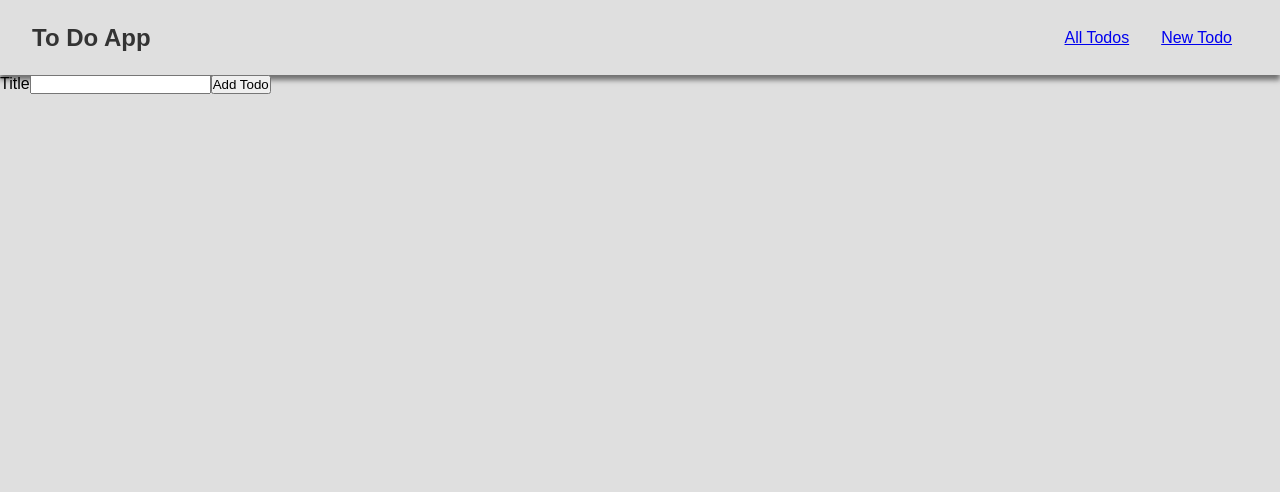
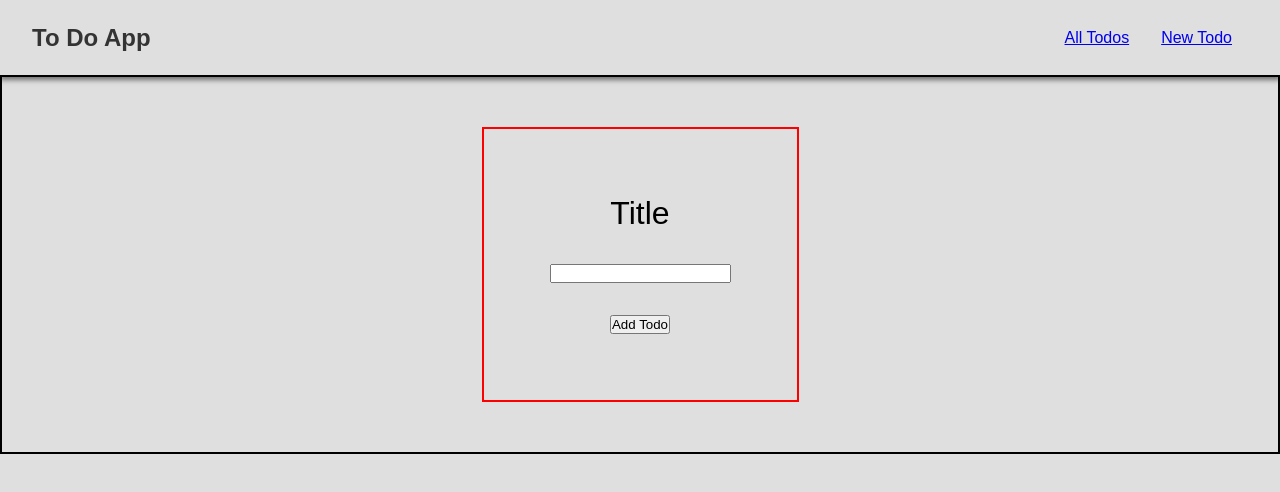
Before and after one commit to ericnoonan00/first-react-app, a React (Create React App) app: page /new-todo in a window 1280 px wide. Shown: the top 492 px of the page. Built offline with nearby package versions, Linux system fonts and the light colour scheme.

Commit message:
added stuff

```diff
--- a/public/index.html
+++ b/public/index.html
@@ -3,6 +3,9 @@
   <head>
     <meta charset="utf-8" />
     <link rel="icon" href="%PUBLIC_URL%/favicon.ico" />
+    <link rel="preconnect" href="https://fonts.googleapis.com">
+    <link rel="preconnect" href="https://fonts.gstatic.com" crossorigin>
+    <link href="https://fonts.googleapis.com/css2?family=Montserrat&family=Zilla+Slab&display=swap" rel="stylesheet">
     <meta name="viewport" content="width=device-width, initial-scale=1" />
     <meta name="theme-color" content="#000000" />
     <meta
--- a/src/components/todos/NewTodoForm.js
+++ b/src/components/todos/NewTodoForm.js
@@ -1,4 +1,6 @@
 import { useRef } from "react";
+import classes from './NewTodoForm.module.css';
+
 const NewTodoForm = (props) => {
 
 	const titleInputRef = useRef();
@@ -20,13 +22,13 @@ const NewTodoForm = (props) => {
 	}
 
 	return (
-		<div>
-			<form onSubmit={submitHandler}>
-				<label htmlFor="">Title</label>
-				<input id="title" type="text" ref={titleInputRef} required />
-				<button>Add Todo</button>
+		<section className={classes.formSection}>
+			<form onSubmit={submitHandler} className={classes.formContent}>
+				<label htmlFor="" className={classes.formLabel}>Title</label>
+				<input id="title" type="text" ref={titleInputRef} required className={classes.formInput} />
+				<button className={classes.formSubmit}>Add Todo</button>
 			</form>
-		</div>
+		</section>
 	);
 };
 
--- /dev/null
+++ b/src/components/todos/NewTodoForm.module.css
@@ -0,0 +1,27 @@
+.formSection {
+  display: flex;
+  width: 100%;
+  border: 2px solid;
+  justify-content: center;
+}
+
+.formContent {
+  display: flex;
+  flex-direction: column;
+  align-items: center;
+  border: 2px solid red;
+  padding: 50px;
+  margin: 50px;
+}
+
+.formContent > * {
+  margin: 1rem;
+}
+
+.formLabel {
+  font-size: 2rem;
+}
+
+.formInput {}
+
+.formSubmit {}
--- a/src/components/todos/Todo.js
+++ b/src/components/todos/Todo.js
@@ -15,15 +15,6 @@ const Todo = (props) => {
 				return repsonse.json();
 			})
 			.then((data) => {
-				//CREATES AN ARRAY OF DATA INSTEAD OF JUST AN OBJECT
-				// const todos = [];
-				// for (const key in data) {
-				// 	const todo = {
-				// 		id: key,
-				// 		...data[key],
-				// 	};
-				// 	todos.push(todo);
-				//
 				setLoadedData(data);
 			});
 	}, []);
@@ -48,21 +39,25 @@ const Todo = (props) => {
 		const valueID = getIDviaTitle(loadedData, props.title);
 
 		fetch(
-			`https://first-react-project-371a6-default-rtdb.firebaseio.com/todos.json/${valueID}`,
+			//'https://first-react-project-371a6-default-rtdb.firebaseio.com/todos/-MjvO01hTlExBvU_L1ou',
+			`https://first-react-project-371a6-default-rtdb.firebaseio.com/todos/${valueID}`,
 			{
 				method: "DELETE",
 				headers: {
 					"Content-Type": "application/text",
+					"Allow": "GET, POST, DELETE",
 				},
-				mode: "no-cors",
+				mode: "cors",
+				origin: "http://localhost:3000/"
 			}
 		)
 			.then((response) => {
 				if (!response.ok) throw new Error();
-				return response.json();
+				else return response.json();
 			})
 			.then((data) => {
 				console.log("deleted");
+				setModalIsOpen(false);
 			})
 			.catch((err) => {
 				console.error(err);
--- a/src/index.css
+++ b/src/index.css
@@ -1,7 +1,10 @@
+@import url('https://fonts.googleapis.com/css2?family=Zilla+Slab&display=swap');
+
 * {
   box-sizing: border-box;
   margin: 0;
   padding: 0;
+
 }
 
 body {
```
